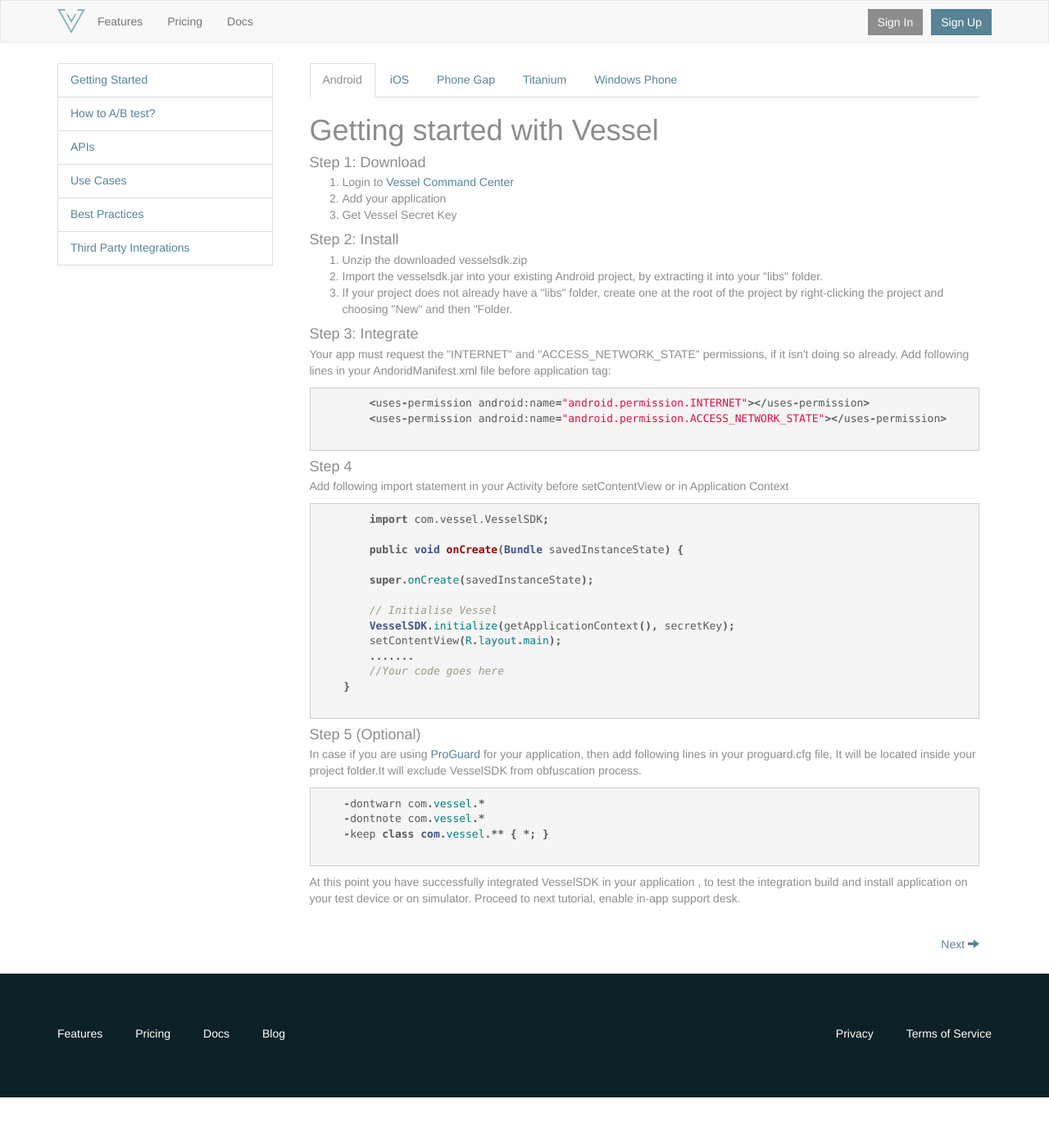
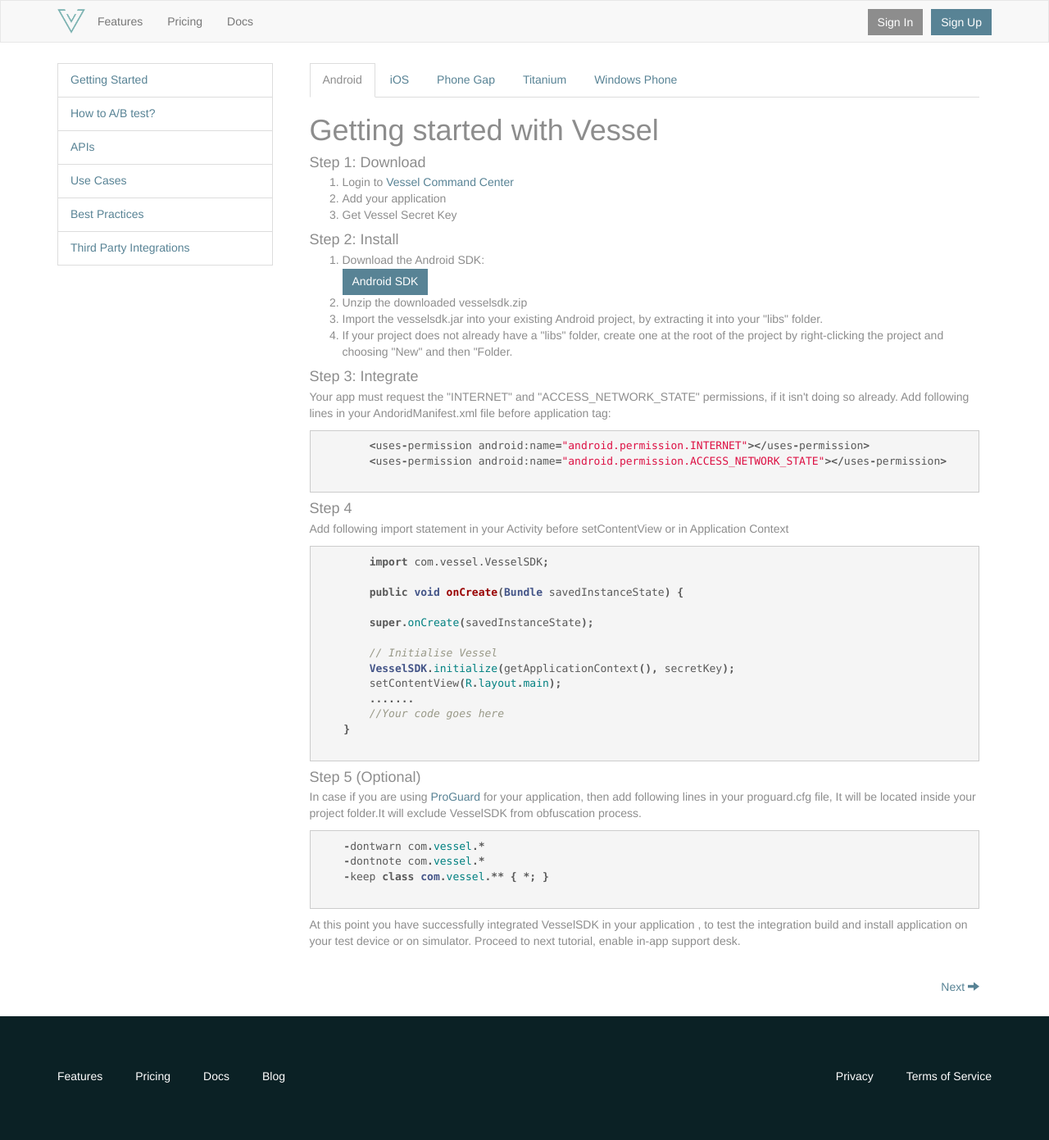
Before and after one commit to vesselio/resources, a Jekyll site: the page built from _posts/2013-08-01-getting-started.html, in a window 1280 px wide. Shown: the whole page at 82% size. Built offline with Jekyll 4.4.1, drawn with Linux system fonts in a browser that asks for light colours; before the commit the page ends 1339 px from its top, so only the background shows below that.

Commit message:
getting started updated

```diff
--- a/_posts/2013-08-01-getting-started.html
+++ b/_posts/2013-08-01-getting-started.html
@@ -28,11 +28,15 @@
         <ol>
             <li>Login to <a target='_blank' href='https://www.vessel.io/accounts/login/'>Vessel Command Center</a></li>
             <li>Add your application</li>
-            <li>Get Vessel Secret Key</a></li>
+            <li>Get Vessel Secret Key</li>
         </ol>
 
         <h4 class='list-group-item-heading'>Step 2: Install</h4>
         <ol>
+            <li>Download the Android SDK:
+                <br />
+                <a class='btn btn-primary' href="https://www.vessel.io/static/files/vesselsdk.zip">Android SDK</a>
+            </li>
             <li>Unzip the downloaded vesselsdk.zip</li>
             <li>Import the vesselsdk.jar into your existing Android project, by extracting it into your "libs" folder.</li>
             <li>If your project does not already have a "libs" folder, create one at the root of the project by right-clicking the project and choosing "New" and then "Folder.</li>
@@ -85,11 +89,15 @@
     <ol>
         <li>Login to <a target='_blank' href='https://www.vessel.io/accounts/login/'>Vessel Command Center</a></li>
         <li>Add your application</li>
-        <li>Get Vessel Secret Key as well as <a href='https://www.vessel.io/static/files/Vessel.framework.zip'>Download Vessel Framework</a>.</li>
+        <li>Get Vessel Secret Key</li>
     </ol>
 
     <h4 class='list-group-item-heading'>Step 2: Install</h4>
     <ol>
+        <li>Download the iOS framework:
+            <br />
+            <a class='btn btn-primary' href='https://www.vessel.io/static/files/vessel-ios.zip'>iOS Framework</a>
+        </li>
         <li>Make sure you are using the latest version of Xcode (v4.6+) and targeting iOS 4.3 or higher.</li>
         <li>Unzip the file you downloaded and drag the Vessel.framework folder into your Xcode project folder target.</li>
         <img src='{{ site.baseurl }}img/getting_started/iostep1.jpg' alt='iOS step 1'/>
@@ -157,9 +165,13 @@
             <li>Login to <a target='_blank' href='https://www.vessel.io/accounts/login/'>Vessel Command Center</a></li>
             <li>Add your application</li>
             <li>Get Vessel Secret Key</a></li>
+            <li>Download the Android SDK and iOS framework:
+                <br />
+                <a class='btn btn-primary' href="https://www.vessel.io/static/files/vesselsdk.zip">Android SDK</a> &nbsp; <a class='btn btn-primary' href='https://www.vessel.io/static/files/vessel-ios.zip'>iOS Framework</a>
+            </li>
         </ol>
 
-<h4 class='list-group-item-heading'>Step 1:Add plugin to you project.</h4>
+<h4 class='list-group-item-heading'>Step 1: Add plugin to you project</h4>
 {% highlight obj-c %}
 $ phonegap local plugin add https://github.com/vesselio/PhoneGapPlugin.git
 
@@ -170,7 +182,7 @@
 //Soon it will be available in official plugin directory.
 {% endhighlight %}
 
-<h4 class='list-group-item-heading'>Step 2: Initialize Vessel A/B Platform.</h4>
+<h4 class='list-group-item-heading'>Step 2: Initialize Vessel A/B Platform</h4>
 <p>
     After adding plugin open your main / index.html file and add
 </p>
@@ -194,7 +206,7 @@
 }
 {% endhighlight %}
 
-<h4 class='list-group-item-heading'>Step 3: For iOS platform.</h4>
+<h4 class='list-group-item-heading'>Step 3: For iOS platform</h4>
 <p>In case if you experience any problem while building your application for iOS platform then verify</p>
 <ol>
     <li>
@@ -213,7 +225,7 @@
 
   <h1>Getting started with Vessel</h1>
 <br/>
-  <h4 class='list-group-item-heading'>Step 1: Register Application and get Secret Key.</h4>
+  <h4 class='list-group-item-heading'>Step 1: Register Application and get Secret Key</h4>
   <p>
   <ol>
     <li>Login to <a target='_blank' href='https://www.vessel.io/accounts/login/'>Vessel Command Center</a></li>
@@ -226,7 +238,10 @@
   <h4 class='list-group-item-heading'>Step 2: Get the Android and iOS Modules</h4>
   <p>
         <ol>
-            <li>Download the <a href="https://vessel.io/static/files/io.vessel-android-1.0.zip">Android</a> and <a href="https://vessel.io/static/files/io.vessel-iphone-1.0.zip">iOS</a> Titanium Modules.</li>
+            <li>Download Titanium Modules:
+                <br />
+                <a class='btn btn-primary' href="https://vessel.io/static/files/io.vessel-android-1.0.zip">Android Module</a> &nbsp; <a class='btn btn-primary' href="https://vessel.io/static/files/io.vessel-iphone-1.0.zip">iOS Module</a>
+            </li>
             <li>Drag the .zip files from the download location into the project, placing it at the root of the project. Choose to "Copy Files".</li>
         </ol>
   </p>
@@ -241,7 +256,7 @@
 </modules>
         {% endhighlight %}
 <br/>
-        <h4 class='list-group-item-heading'>Step 4: Initialize Vessel A/B Platform.</h4>
+        <h4 class='list-group-item-heading'>Step 4: Initialize Vessel A/B Platform</h4>
 <p>
   After adding module, VesselSDK should be initialized in app.js as follows.
 </p>
@@ -254,19 +269,23 @@
     <div class="tab-pane" id="winphone">
         <h1>Getting started with Vessel</h1>
 
-        <h4 class='list-group-item-heading'>Step 1: Register Application and get Secret Key.</h4>
+        <h4 class='list-group-item-heading'>Step 1: Register Application and get Secret Key</h4>
         <p>
         <ol>
             <li>Login to <a target='_blank' href='https://www.vessel.io/accounts/login/'>Vessel Command Center</a></li>
             <li>Add your application</li>
-            <li>Get Vessel Secret Key</a></li>
+            <li>Get Vessel Secret Key</li>
         </ol>
         </p>
 
         <h4 class='list-group-item-heading'>Step 2: Install</h4>
         <p>
         <ol>
-            <li>Download VesselSDK.dll</li>
+            <li>
+                Download the Windows SDK:
+                <br />
+                <a class='btn btn-primary' href="https://www.vessel.io/static/files/vessel-wp.zip">Windows SDK</a>
+            </li>
             <li>Add VesselSDK.dll to your project's references in Visual Studio.</li>
         </ol>
         </p>
```
